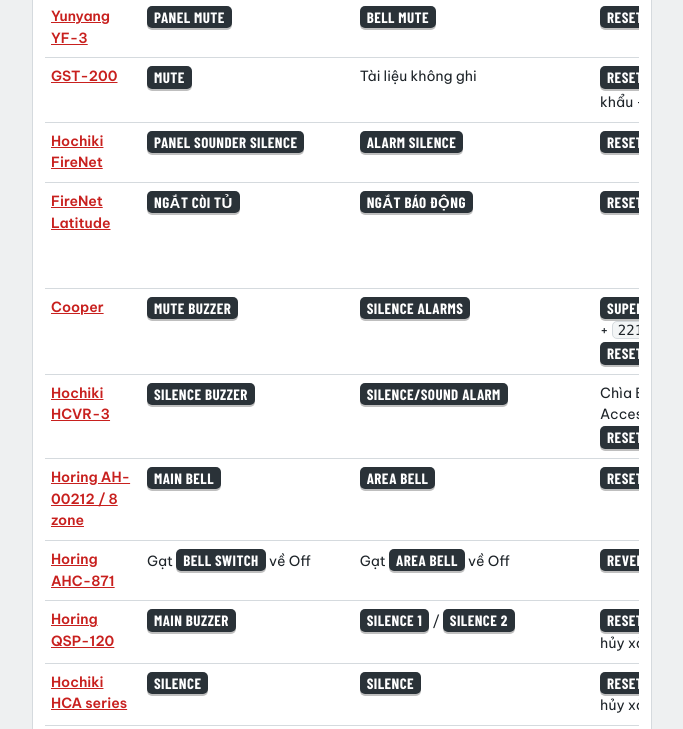
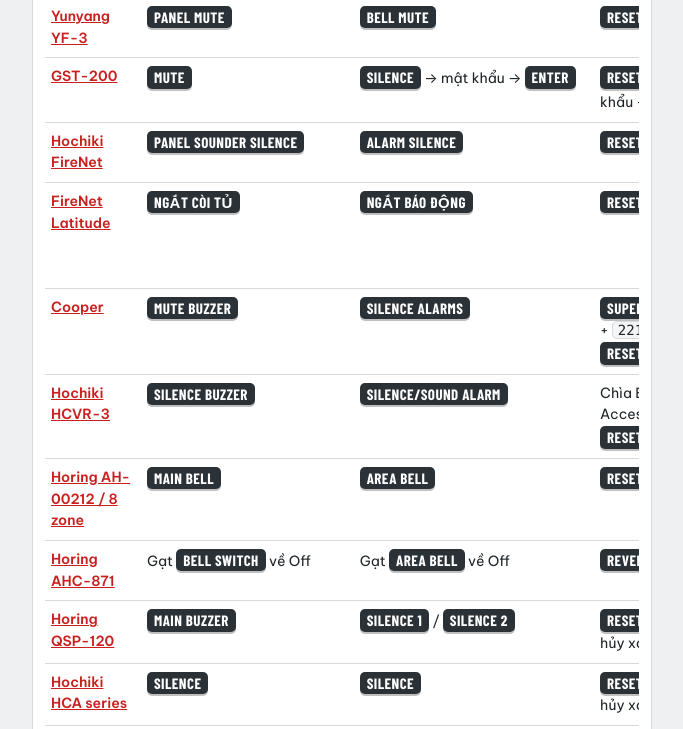
Before and after one commit to DanAI2026/huong-dan-tu-bao-chay, a plain HTML site: page index.html in a window 1280 px wide. Shown: the part 3334-4063 px from the top of the page, without its empty margins (298-981 px from the left). Drawn offline with nearby package versions, Linux system fonts and the light colour scheme.

Commit message:
Bo sung tat chuong ngoai cho GST-200 va NetworX
Co-Authored-By: Claude Opus 5.5 <noreply@anthropic.com>

```diff
--- a/index.html
+++ b/index.html
@@ -600,7 +600,7 @@ var PANELS = [
 {
   id:'gst-200', name:'GST-200', brand:'GST', type:'dc',
   desc:'Tủ địa chỉ có màn hình LCD. Reset và sơ tán phải nhập mật khẩu.',
-  quick:{panel:'[[Mute]]', bell:'Tài liệu không ghi', reset:'[[Reset]] → mật khẩu → [[Enter]]', pass:'`11111111` (8 số 1)'},
+  quick:{panel:'[[Mute]]', bell:'[[Silence]] → mật khẩu → [[Enter]]', reset:'[[Reset]] → mật khẩu → [[Enter]]', pass:'`11111111` (8 số 1)'},
   tabs:[
     {k:'chay', t:'Khi có cháy', b:[
       {info:'<b>Nhận biết</b>Đèn FIRE sáng. Màn hình LCD hiện địa chỉ và tên thiết bị ở khu vực cháy. Còi tủ kêu, chuông tại khu vực cháy kêu.'},
@@ -610,6 +610,7 @@ var PANELS = [
         'Cháy thật: nhấn [[EVAC]] để phát lệnh sơ tán (phải nhập mật khẩu).',
         'Gọi 114 và chữa cháy bằng phương tiện tại chỗ.',
         'Cần liên lạc thì nhấn [[Mute]] để tắt còi tại tủ. Còi kêu lại nếu có báo cháy khác.',
+        'Khi được phép tắt chuông ngoài: nhấn [[Silence]], nhập mật khẩu `11111111`, nhấn [[Enter]].',
         'Chữa cháy xong: nhấn [[Reset]], nhập mật khẩu `11111111`, nhấn [[Enter]].',
         'Kiểm tra lại: chỉ còn đèn POWER sáng, các đèn khác tắt.'
       ]},
@@ -627,6 +628,7 @@ var PANELS = [
     {k:'nut', t:'Nút nhấn', b:[
       {keys:[
         ['Mute','Tắt còi trong tủ. Còi kêu lại khi có báo cháy khác.'],
+        ['Silence','Tắt chuông ngoài. Phải nhập mật khẩu rồi nhấn Enter.'],
         ['EVAC','Phát lệnh sơ tán. Phải nhập mật khẩu.'],
         ['Reset','Đưa tủ về bình thường. Phải nhập mật khẩu rồi nhấn Enter.'],
         ['LOG','Xem lại báo cháy, lỗi đã xảy ra trước đó.'],
@@ -1280,14 +1282,15 @@ var PANELS = [
 {
   id:'networx', name:'NetworX', brand:'NetworX', type:'bd',
   desc:'Trung tâm báo cháy và báo trộm, thao tác trên bàn phím. Mã mặc định trong tài liệu là 1234.',
-  quick:{panel:'Tài liệu không ghi', bell:'Tài liệu không ghi', reset:'Bấm `1 2 3 4 * 7`', pass:'`1234`'},
+  quick:{panel:'Tài liệu không ghi', bell:'Bấm `1 2 3 4 * 7`', reset:'Bấm `1 2 3 4 * 7`', pass:'`1234`'},
   tabs:[
     {k:'chay', t:'Khi có cháy', b:[
       {info:'<b>Bình thường</b>Đèn Power và Ready sáng.'},
       {info:'<b>Nhận biết cháy</b>Đèn Fire sáng, đèn Armed chớp, loa bàn phím kêu bíp bíp, đèn zone khu vực cháy chớp.'},
       {steps:[
         'Đọc zone đang chớp, cử người kiểm tra. Cháy thật: di tản, gọi 114, chữa cháy.',
-        'Xử lý xong nguyên nhân: bấm lần lượt `1 2 3 4 * 7` để reset.'
+        'Khi được phép tắt chuông ngoài: bấm lần lượt `1 2 3 4 * 7`. Lệnh này tắt chuông ngoài và reset luôn.',
+        'Báo cháy vẫn còn sau khi reset: kiểm tra lại đầu báo, xử lý nguyên nhân rồi bấm lại `1 2 3 4 * 7`.'
       ]},
       {p:'Mã `1234` là mã trong tài liệu. Công trình có thể đã đổi.'}
     ]},
@@ -1306,7 +1309,7 @@ var PANELS = [
     ]},
     {k:'nut', t:'Thao tác bàn phím', b:[
       {table:{head:['Việc cần làm','Bấm'], rows:[
-        ['Reset sau báo cháy','`1 2 3 4 * 7`'],
+        ['Tắt chuông ngoài và reset sau báo cháy','`1 2 3 4 * 7`'],
         ['Bật canh trộm (Armed)','`1 2 3 4`'],
         ['Tắt canh trộm (Disarmed)','`1 2 3 4`'],
         ['Chỉnh âm lượng loa bàn phím','`* 0`, sau đó `1` để tăng, `2` để giảm'],
--- a/sw.js
+++ b/sw.js
@@ -1,6 +1,6 @@
 // Tủ báo cháy: lưu sẵn ứng dụng trên máy để mở được khi không có mạng.
 // build_pwa.py thay số phiên bản mỗi lần đóng gói, máy anh em tự lấy bản mới khi có mạng.
-const CACHE = 'tu-bao-chay-202611161036';
+const CACHE = 'tu-bao-chay-202611161541';
 const SHELL = ['./', './index.html', './manifest.webmanifest', './icon-180.png', './icon-192.png', './icon-512.png'];
 // tải thêm nếu được (phông chữ); thiếu thì app vẫn chạy
 const EXTRA = ['https://fonts.googleapis.com/css2?family=Barlow+Condensed:wght@600;700&family=Be+Vietnam+Pro:wght@400;500;600;700&display=swap'];
```
